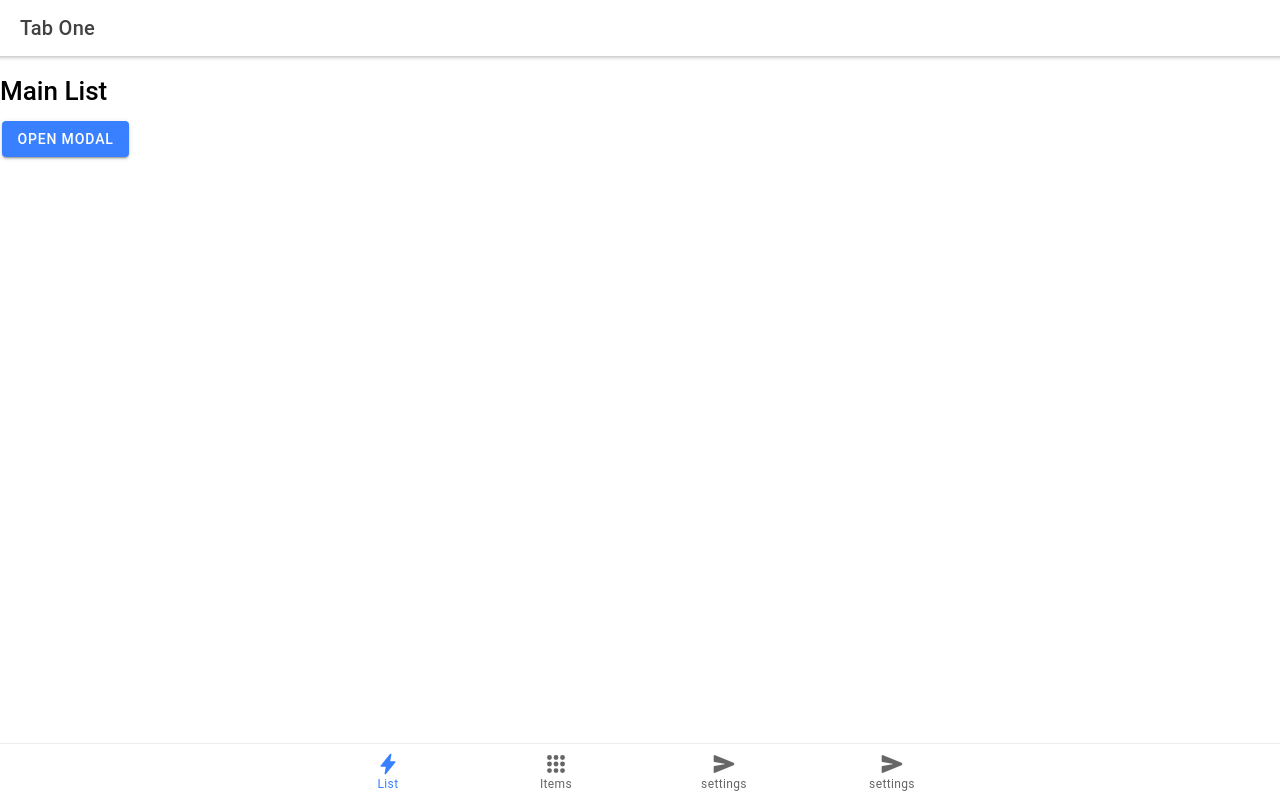
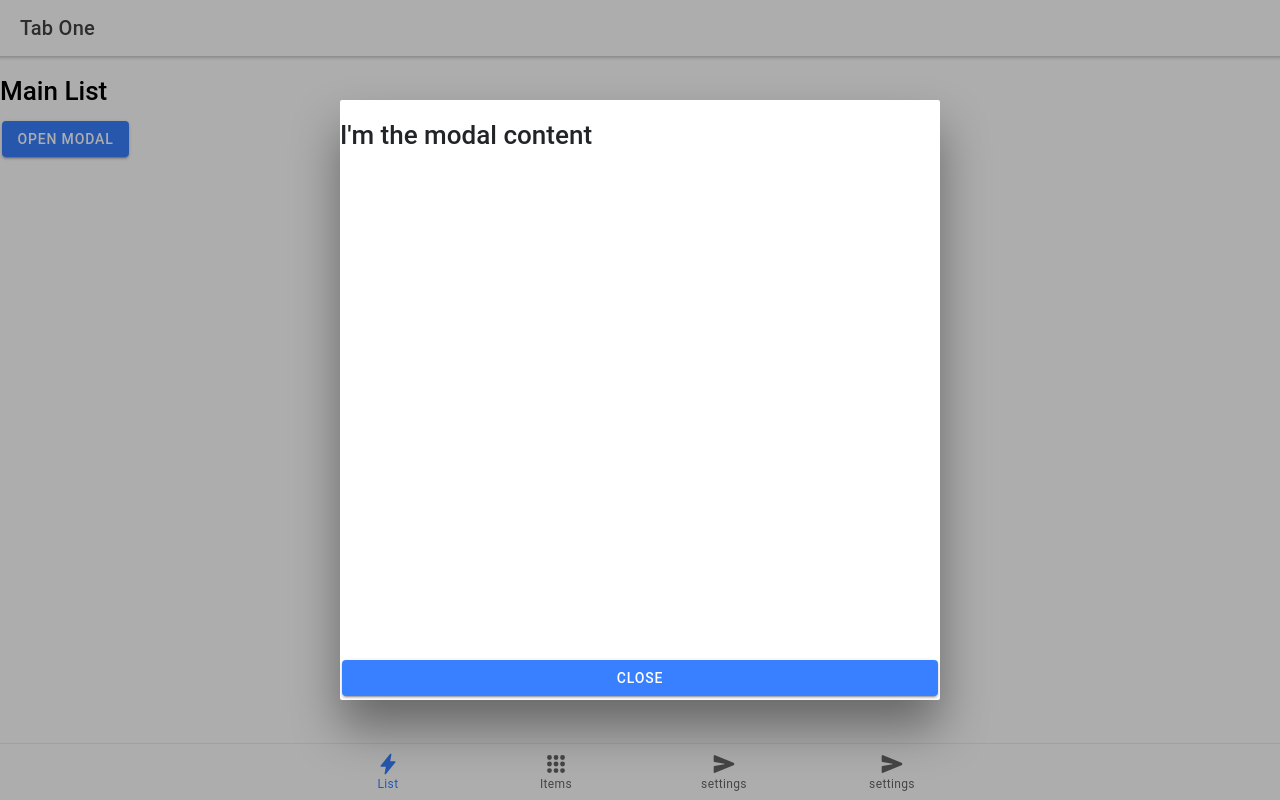
Before and after one commit to GeordieP/shopping-list, a React (Create React App) app: page / in a window 1280 px wide. Built offline with nearby package versions, Linux system fonts and the light colour scheme.

Commit message:
Modal kinda works

```diff
--- a/src/pages/MainListPage.tsx
+++ b/src/pages/MainListPage.tsx
@@ -11,41 +11,27 @@ import {
   IonHeader,
   IonList,
   IonItem,
-  IonLabel
+  IonLabel,
+  IonText
 } from "@ionic/react";
 
 interface ListItemMenuModalProps {
-  match: { params: { itemId: string } };
+  close: () => void;
 }
 
 const ListItemMenuModal: React.FC<ListItemMenuModalProps> = props => {
-  // const itemId = match.params.itemId || "no item id";
-  const itemId = "no item id yet";
-
-  console.log(props);
-
   return (
     <React.Fragment>
-      <h1>I'm the modal content</h1>
-      <h2>Item id is {itemId}</h2>
-      <Link to="/">Close</Link>
+      <IonText color="dark">
+        <h1>I'm the modal content</h1>
+      </IonText>
+      <IonButton onClick={props.close}>Close</IonButton>
     </React.Fragment>
   );
 };
 
-const ModalRouter: React.FC<{ isOpen: boolean }> = ({ isOpen }) => {
-  return (
-    <IonModal isOpen={isOpen}>
-      <IonRouterOutlet>
-        <Route path="/itemMenu/:itemId" component={ListItemMenuModal} />
-        <Route path="" component={ListItemMenuModal} />
-      </IonRouterOutlet>
-    </IonModal>
-  );
-};
-
 const MainListPage: React.FC = () => {
-  const [modalOpen, setModalOpen] = React.useState(false);
+  const [modalOpen, setModalOpen] = React.useState(true);
 
   const toggleModal = () => setModalOpen(!modalOpen);
 
@@ -59,12 +45,10 @@ const MainListPage: React.FC = () => {
       <IonContent>
         <h1>Main List</h1>
 
-        <IonButton href="/itemMenu/4" onClick={toggleModal}>
-          Open Modal
-        </IonButton>
-        {/*
-        <Route path="/itemMenu/:itemId" component={MainListPage} /> */}
-        <ModalRouter isOpen={modalOpen} />
+        <IonButton onClick={toggleModal}>Open Modal</IonButton>
+        <IonModal isOpen={modalOpen}>
+          <ListItemMenuModal close={() => setModalOpen(false)} />
+        </IonModal>
       </IonContent>
     </IonPage>
   );
```
